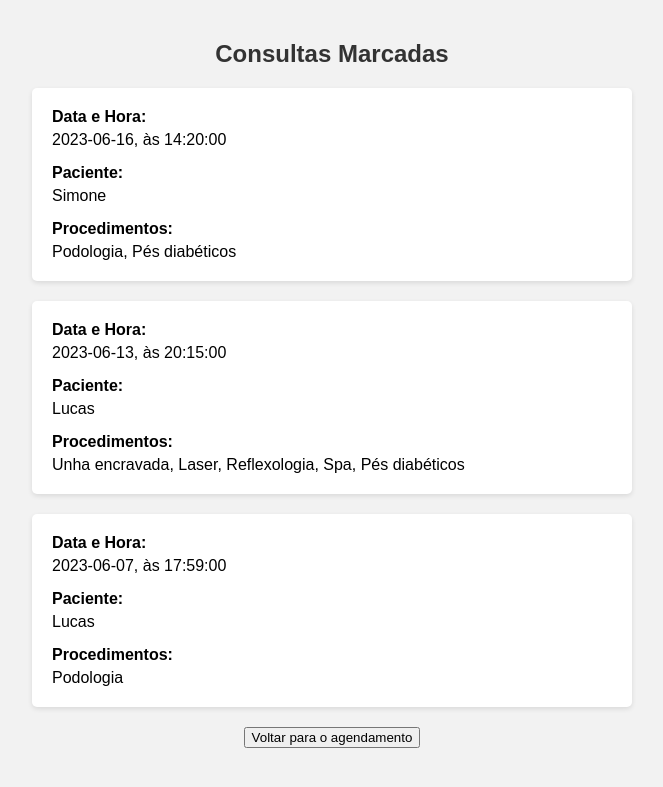
After one commit to lucaspierry03/agendamentoConsultas_js, a Node server app: page /consultas in a window 1280 px wide. The commit adds this page. Shown: the top 787 px of the page, without its empty margins (308-971 px from the left). Run offline with Node 20, Linux system fonts and the light colour scheme; data comes from the database, SQL or seed files in the repository; both versions use the stored data as it was after the commit; some libraries are stand-ins or nearby versions.

Commit message:
versaoFinal

```diff
--- a/index.js
+++ b/index.js
@@ -8,6 +8,7 @@
   const Agendamento = require('./models/Agendamentos');
   const passport = require('passport');
   const LocalStrategy = require('passport-local').Strategy;
+  app.set('view engine', 'ejs');
 
   // Configuração do Passport.js
 passport.use(new LocalStrategy({
@@ -145,6 +146,24 @@ passport.use(new LocalStrategy({
       res.sendFile(__dirname + "/views/procedimentos.html");
     });
 
+    app.get('/consultas', function(req, res) {
+      // Faça a consulta ao banco de dados para obter as informações das consultas marcadas
+      Agendamento.findAll().then(function(results) {
+        // Renderiza a página HTML e passa as informações para ela
+        res.render('consultas', { consultas: results });
+      }).catch(function(err) {
+        // Lida com o erro, se houver
+        console.error('Erro ao consultar o banco de dados:', err);
+        res.status(500).send('Erro ao consultar o banco de dados');
+      });
+    });
+
+  // Rota de de procedimentos
+  app.get("/employee", function (req, res) {
+  res.sendFile(__dirname + "/views/employee.html");
+  });
+
+
 
   // Inicia o servidor
   app.listen(3000, function () {
--- a/package.json
+++ b/package.json
@@ -1,10 +1,12 @@
 {
   "dependencies": {
     "body-parser": "^1.20.2",
+    "ejs": "^3.1.9",
     "express": "^4.18.2",
     "express-handlebars": "^7.0.7",
     "express-session": "^1.17.3",
     "md5": "^2.3.0",
+    "mysql": "^2.18.1",
     "mysql2": "^3.3.3",
     "nodemon": "^2.0.22",
     "passport": "^0.6.0",
--- /dev/null
+++ b/views/consultas.ejs
@@ -0,0 +1,97 @@
+<!DOCTYPE html>
+<html>
+
+<head>
+  <title>Consultas Marcadas</title>
+  <style>
+    body {
+      font-family: Arial, sans-serif;
+      background-color: #f2f2f2;
+      margin: 0;
+      padding: 20px;
+    }
+
+    .container {
+      max-width: 600px;
+      margin: 0 auto;
+    }
+
+    h2 {
+      text-align: center;
+      color: #333;
+    }
+
+    .consultation-info {
+      background-color: #fff;
+      padding: 20px;
+      border-radius: 5px;
+      box-shadow: 0 2px 5px rgba(0, 0, 0, 0.1);
+      margin-bottom: 20px;
+    }
+
+    .info-label {
+      font-weight: bold;
+      margin-bottom: 5px;
+    }
+
+    .info-value {
+      margin-bottom: 15px;
+    }
+
+    .info-value:last-child {
+      margin-bottom: 0;
+    }
+
+    .back-button {
+      display: block;
+      text-align: center;
+      margin-top: 20px;
+    }
+
+    .back-button a {
+      color: #666;
+      text-decoration: none;
+    }
+  </style>
+</head>
+
+<body>
+  <div class="container">
+    <h2>Consultas Marcadas</h2>
+
+    <% for (var i=0; i < consultas.length; i++) { %>
+      <div class="consultation-info">
+        <div class="info-label">Data e Hora:</div>
+        <div class="info-value">
+          <%= consultas[i].data %>, às <%= consultas[i].hora %>
+        </div>
+
+        <div class="info-label">Paciente:</div>
+        <div class="info-value">
+          <%= consultas[i].nome_paciente %>
+        </div>
+
+        <div class="info-label">Procedimentos:</div>
+        <div class="info-value">
+          <% var especialidades = []; %>
+          <% if (consultas[i].podologia == '1') { especialidades.push('Podologia'); } %>
+          <% if (consultas[i].unha_encravada == '1') { especialidades.push('Unha encravada'); } %>
+          <% if (consultas[i].laser == '1') { especialidades.push('Laser'); } %>
+          <% if (consultas[i].reflexologia == '1') { especialidades.push('Reflexologia'); } %>
+          <% if (consultas[i].spa == '1') { especialidades.push('Spa'); } %>
+          <% if (consultas[i].verruga_plantar == '1') { especialidades.push('Verruga plantar'); } %>
+          <% if (consultas[i].pes_diabeticos == '1') { especialidades.push('Pés diabéticos'); } %>
+          <% if (consultas[i].retorno == '1') { especialidades.push('Retorno'); } %>
+          <%= especialidades.join(', '); %>
+          <!-- Adicione outras especialidades aqui -->
+        </div>
+      </div>
+      <% } %>
+
+      <div class="back-button">
+        <button onclick="window.history.back()">Voltar para o agendamento</button>
+      </div>
+  </div>
+</body>
+
+</html>
```
Also changed, not shown: banco_de_dados/banco.sql (+9 -31 lines), views/agendamento.html (+21 -2 lines), views/employee.html (+78 -37 lines), 1 other file.
